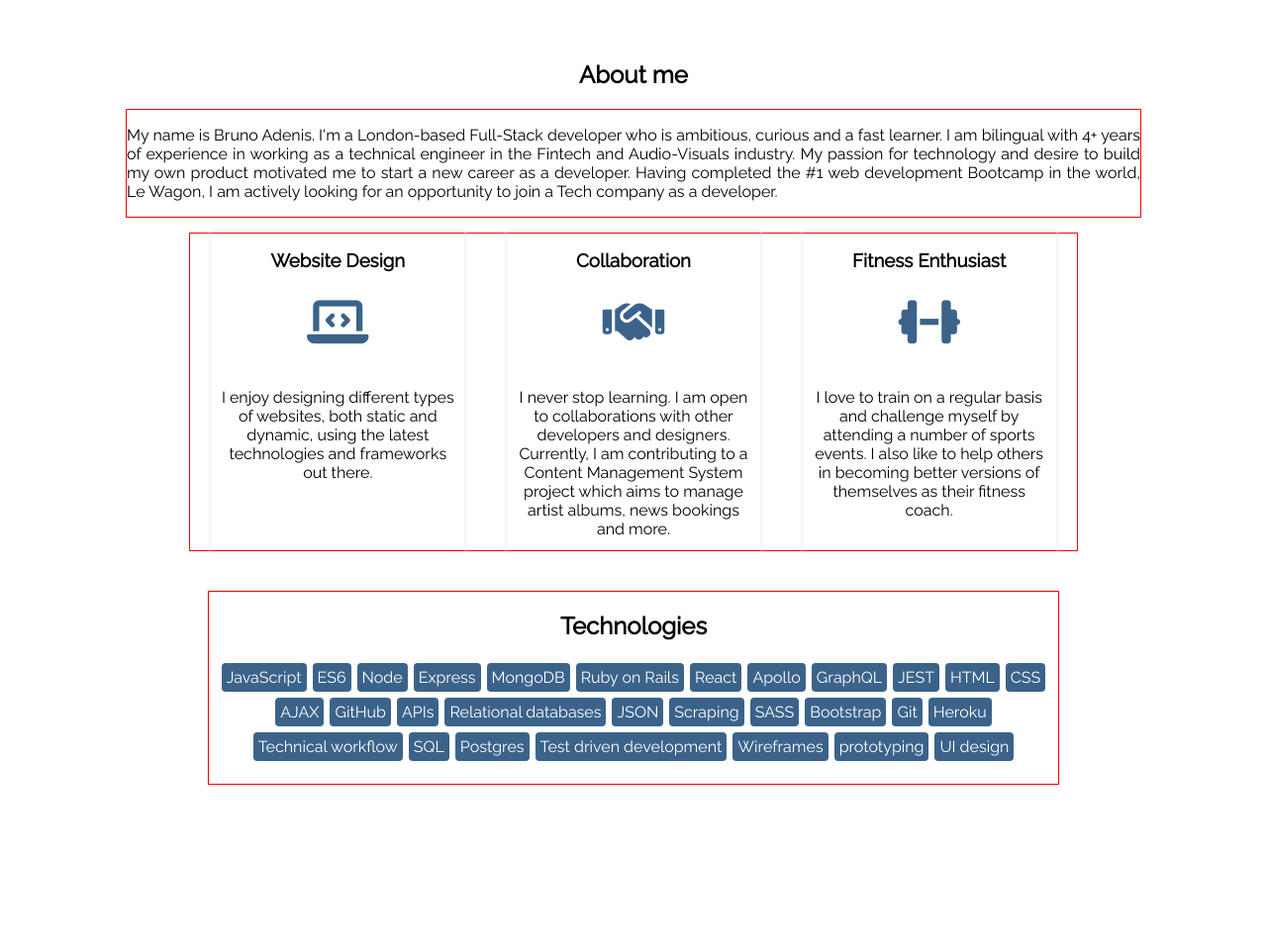
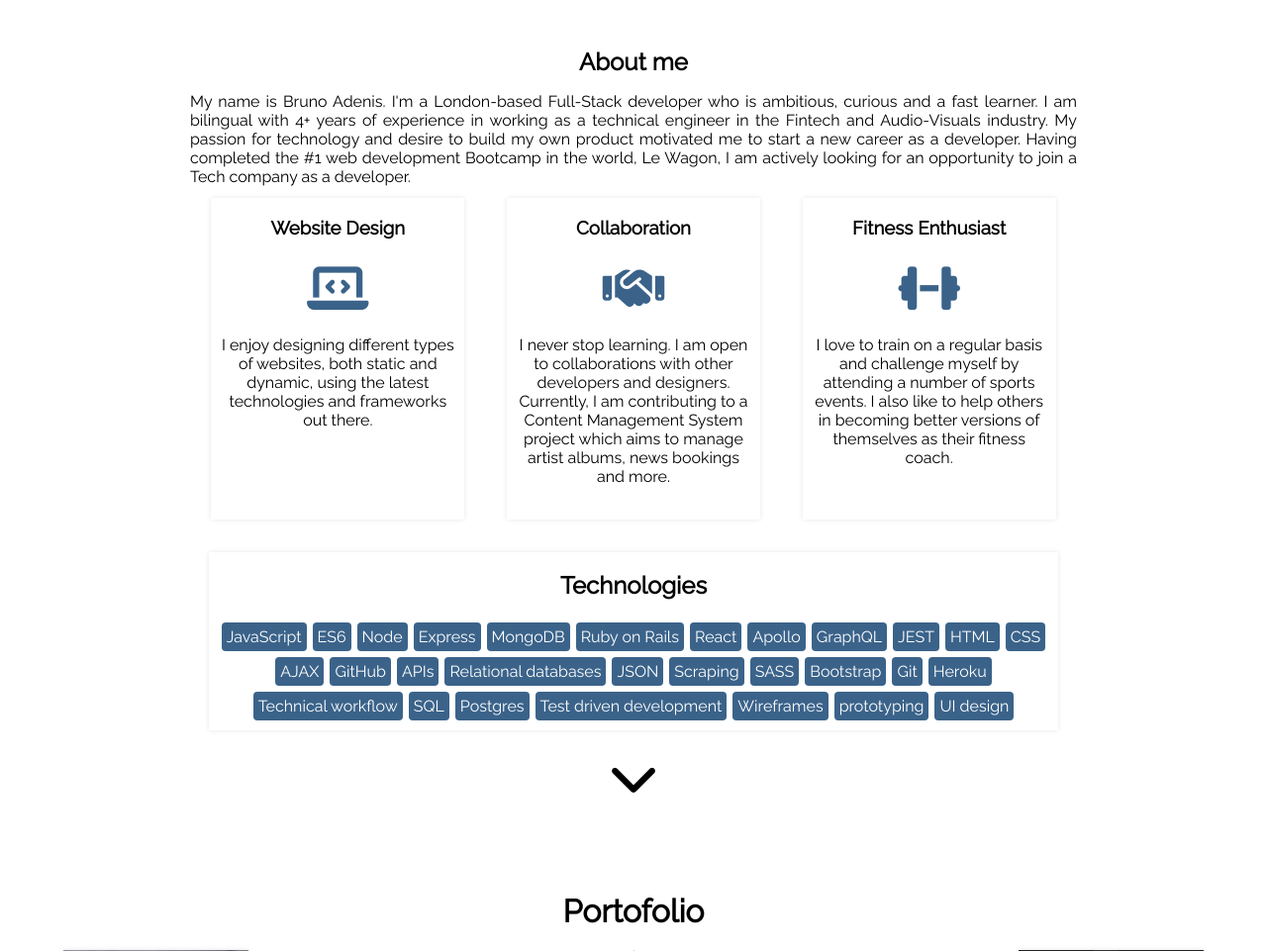
Before and after one commit to badenis19/my-portofolio, a PHP site: page /home.html in a window 1280 px wide. Shown: the part 800-1761 px from the top of the page at 99% size. Run offline with PHP 8.4, Linux system fonts and the light colour scheme; some libraries are stand-ins or nearby versions.

Commit message:
changed unit measures in about and ajusted sizes of containers

```diff
--- a/css/style.css
+++ b/css/style.css
@@ -204,7 +204,7 @@ body {
 }
 
 #middle {
-  padding-top: 41px;
+  padding-top: 5vh;
   width: 100vw;
   height: 100vh;
   display: -webkit-box;
@@ -217,19 +217,24 @@ body {
   -webkit-box-align: center;
       -ms-flex-align: center;
           align-items: center;
-  margin-bottom: 70px;
+  -ms-flex-pack: distribute;
+      justify-content: space-around;
 }
 
 #middle .about {
-  width: 80vw;
+  width: 70vw;
+  height: 15vh;
   text-align: justify;
-  margin-bottom: 15px;
-  border: 1px solid red;
+}
+
+#middle .about h2 {
+  text-align: center;
+  margin: 0px;
 }
 
 #middle .skills {
   width: 70vw;
-  height: 40vh;
+  height: 45vh;
   display: -webkit-box;
   display: -ms-flexbox;
   display: flex;
@@ -238,8 +243,6 @@ body {
   -webkit-box-align: center;
       -ms-flex-align: center;
           align-items: center;
-  margin-bottom: 40px;
-  border: 1px solid red;
 }
 
 #middle .skills .box {
@@ -266,11 +269,12 @@ body {
   -webkit-box-pack: center;
       -ms-flex-pack: center;
           justify-content: center;
-  margin-bottom: 35px;
+  margin-bottom: 15px;
 }
 
 #middle .technologies {
   width: 67vw;
+  height: 20vh;
   -webkit-box-shadow: 0 0 5px #e6e6e6;
           box-shadow: 0 0 5px #e6e6e6;
   padding-bottom: 20px;
@@ -281,7 +285,6 @@ body {
   -webkit-box-direction: normal;
       -ms-flex-direction: column;
           flex-direction: column;
-  border: 1px solid red;
 }
 
 #middle .technologies h2 {
@@ -305,6 +308,20 @@ body {
   border-radius: 4px;
   padding: 5px;
   margin: 3px;
+}
+
+#middle .container-arrow {
+  width: 100vw;
+  height: 10vh;
+  text-align: center;
+}
+
+#middle .container-arrow i {
+  color: black;
+}
+
+#middle .container-arrow i:hover {
+  color: black;
 }
 
 #bottom {
--- a/css/style.scss
+++ b/css/style.scss
@@ -163,32 +163,37 @@ body {
 }
 
 #middle {
-    padding-top: 41px;
+    padding-top: 5vh;
     width: 100vw;
     height: 100vh;
     display: flex;
     flex-direction: column;
     align-items: center;
-    margin-bottom: 70px;
+    // margin-bottom: 70px;
+    justify-content: space-around;
 
 
     .about {
-        width: 80vw;
+        width: 70vw;
+        height: 15vh;
         text-align: justify;
-        margin-bottom: 15px;
-        border: 1px solid red;
+        // margin-bottom: 15px;
+        // border: 1px solid red;
+
+        h2 {
+            text-align: center;
+            margin: 0px;
+        }
     }
 
     .skills {
         width: 70vw;
-        height: 40vh;
+        height: 45vh; // sum does not make 100% to leave space for space around
         display: flex;
         justify-content: space-around;
         align-items: center;
-        margin-bottom: 40px;
-        border: 1px solid red;
-
-
+        // margin-bottom: 40px;
+        // border: 1px solid red;
 
         .box {
             width: 20vw;
@@ -209,18 +214,19 @@ body {
             .icon-container {
                 display: flex;
                 justify-content: center;
-                margin-bottom: 35px;
+                margin-bottom: 15px;
             }
         }
     }
 
     .technologies {
         width: 67vw;
+        height: 20vh;
         box-shadow: 0 0 5px rgb(230,230,230);
         padding-bottom: 20px;
         justify-content: center;
         flex-direction: column;
-        border: 1px solid red;
+        // border: 1px solid red;
 
         // .box {
             //     display: flex;
@@ -244,6 +250,20 @@ body {
             padding: 5px;
             margin: 3px;
           }
+    }
+
+    .container-arrow {
+        width: 100vw;
+        height: 10vh;
+        text-align: center;
+
+        i {
+            color: black;
+        }
+
+        i:hover {
+            color: black;
+        }
     }
 }
 
--- a/home.html
+++ b/home.html
@@ -56,8 +56,8 @@
         </div>
 
         <div id="middle">
-            <h2>About me</h2>
             <div class="about">
+                <h2>About me</h2>
                 <p>My name is Bruno Adenis. I'm a London-based Full-Stack developer who is ambitious, curious and a fast learner. I am  bilingual with
                     4+ years of experience in working
                     as a technical engineer in the Fintech and Audio-Visuals industry. My passion for technology and
@@ -122,7 +122,9 @@
                     <div><p class="blue-pill">UI design</p></div>
                 </div>
             </div>
-
+            <div class="container-arrow">
+              <div><a href="#bottom"><i class="fas fa-chevron-down"></i></a></div>
+          </div>
         </div>
 
         <div id="bottom">
```
Also changed, not shown: 1 other file.
